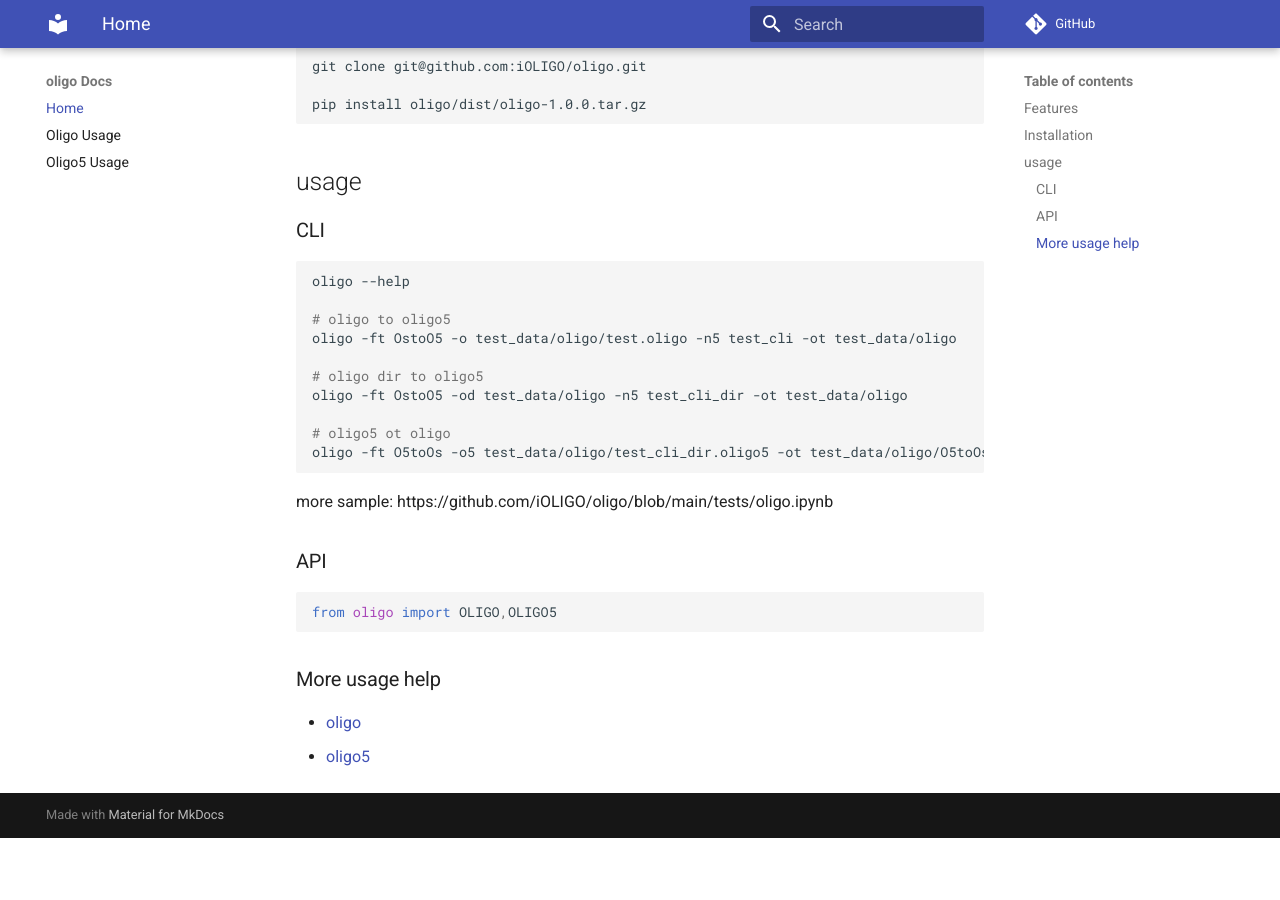
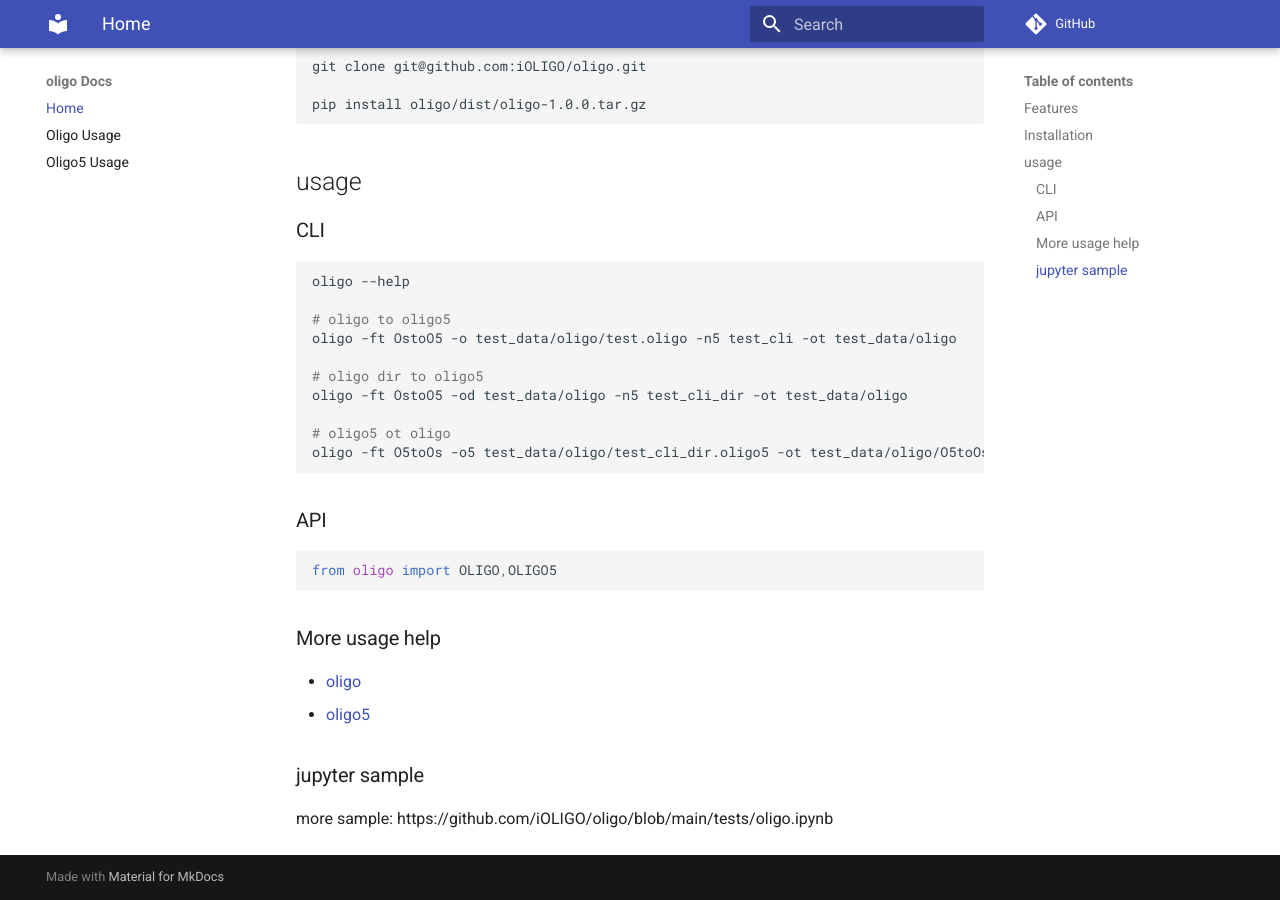
Before and after one commit to iOLIGO/ioligo, an MkDocs documentation site: the page built from docs/index.md, in a window 1280 px wide and 900 px high, scrolled down 653 px. Built offline with MkDocs 1.6.1 and Material for MkDocs 9.7.7, drawn with Linux system fonts in a browser that asks for light colours; comment, search, counter and statistics services are not loaded; before the commit the page ends 1491 px from its top, so only the background shows below that.

Commit message:
oligo v1.0.0 test

```diff
--- a/docs/index.md
+++ b/docs/index.md
@@ -60,3 +58,8 @@ from oligo import OLIGO,OLIGO5
 
 - [oligo](https://github.com/iOLIGO/oligo/blob/main/docs/oligo.md)
 - [oligo5](https://github.com/iOLIGO/oligo/blob/main/docs/oligo5.md)
+
+
+### jupyter sample
+
+more sample: https://github.com/iOLIGO/oligo/blob/main/tests/oligo.ipynb
```
Also changed, not shown: other parts of docs/index.md (+0 -2 lines), README.md (+4 -0 lines).
